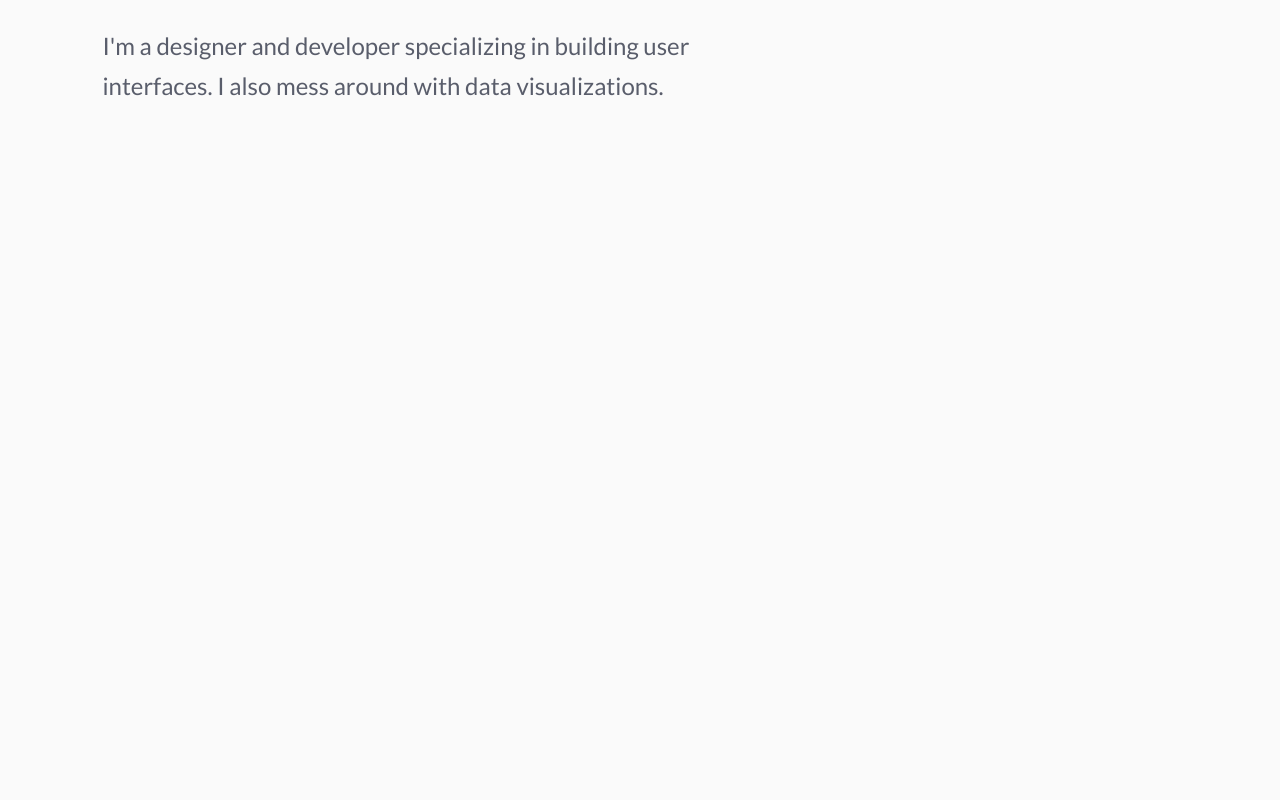
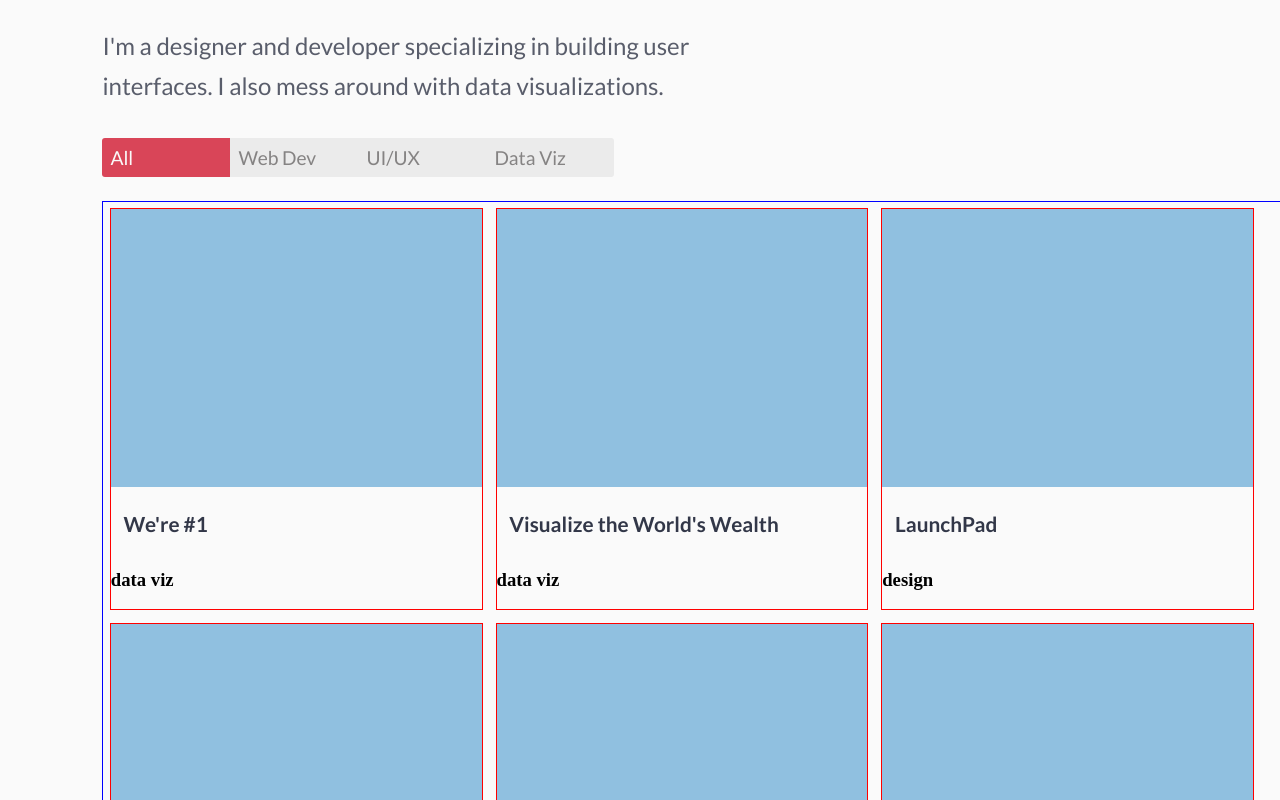
Before and after one commit to sherif-ffs/portfolio_v4, a React (Create React App) app in the folder porto4/: page / in a window 1280 px wide. Shown: the part 540-1340 px from the top of the page. Before the commit the page ends 800 px from the top, so only its background shows below. Built offline with nearby package versions, Linux system fonts and the light colour scheme; the HTML template or start-up script is replaced by a standard one.

Commit message:
render projects

```diff
--- a/porto4/src/App.js
+++ b/porto4/src/App.js
@@ -14,7 +14,7 @@ class App extends React.Component {
       {
         name: "We're #1",
         id: 1,
-        type: 'Data Viz',
+        type: 'data viz',
         tags: ['data vizualization', 'd3.js', 'svg', 'topojson'],
         github: 'https://github.com/sherif-ffs/we-are-number-1.github.io',
         live: 'https://sherif-ffs.github.io/we-are-number-1.github.io/',
--- /dev/null
+++ b/porto4/src/components/work/FilterTabs.js
@@ -0,0 +1,29 @@
+import React from 'react'
+
+import '../../styles/work/filter-tabs.css'
+
+export default class FilterTabs extends React.Component {
+
+    state = {
+        projects: []
+    }
+
+    componentDidMount() {
+        this.setState({
+            projects: this.props.projects
+        })
+    }
+
+    render() {
+        return (
+            <div className="filter-wrappers">
+                <div className="filter-tab active-filter-tab first-tab">
+                    All
+                </div>
+                <div className="filter-tab">Web Dev</div>
+                <div className="filter-tab">UI/UX</div>
+                <div className="filter-tab last-tab">Data Viz</div>
+            </div>
+        )
+    }
+}
--- /dev/null
+++ b/porto4/src/components/work/ProjectCard.js
@@ -0,0 +1,16 @@
+import React from 'react'
+
+import '../../styles/work/project-card.css'
+
+export default class ProjectCard extends React.Component {
+    render() {
+        console.log('this.props: ', this.props)
+        return (
+            <div className="project-card-wrapper">
+                <div className="thumbnail"></div>
+                <h1>{this.props.name}</h1>
+                <h3>{this.props.type}</h3>
+            </div>
+        )
+    }
+}
--- a/porto4/src/components/work/Work.js
+++ b/porto4/src/components/work/Work.js
@@ -1,12 +1,48 @@
 import React from 'react'
 
 import Intro from './Intro'
+import ProjectCard from './ProjectCard'
+import FilterTabs from './FilterTabs'
+
+import '../../styles/work/work.css'
 
 export default class Work extends React.Component {
+    state = {
+        projects: []
+    }
+
+    componentDidMount() {
+        this.setState({
+            projects: this.props.projects
+        })
+    }
     render() {
+        console.log('this.state: ', this.state)
+        console.log('this.props: ', this.props.projects)
+        // let pro
+        let projects
+        if (this.state.projects !== undefined) {
+            projects = this.state.projects.map((project, index) => {
+                return(
+                    <ProjectCard
+                        key={index}
+                        name={project.name}
+                        blurb={project.blurb}
+                        id={project.id}
+                        live={project.live}
+                        type={project.type}
+                        github={project.github}
+                        tags={project.tags}
+                    >
+                    </ProjectCard>
+                )
+                })
+        }
         return (
             <>
                 <Intro></Intro>
+                <FilterTabs projects={this.props.projects}></FilterTabs>
+                <div className="projects-wrappers">{projects}</div>
             </>
         )
     }
--- /dev/null
+++ b/porto4/src/styles/work/filter-tabs.css
@@ -0,0 +1,30 @@
+.filter-wrappers {
+    width: 40vw;
+    height: min-content;
+    margin-left: 8vw;
+    display: flex;
+    flex-direction: row;
+}
+.filter-tab {
+    display: flex;
+    flex: 1;
+    margin: 0;
+    font-size: 1.2rem;
+    padding: .5rem;
+    font-family: 'Avenir','Lato', Helvetica,Arial , sans-serif;
+    background-color: #ebebeb;
+    color: #858383
+}
+.first-tab {
+    border-top-left-radius: 3px;
+    border-bottom-left-radius: 3px;
+}
+.last-tab {
+    border-top-right-radius: 3px;
+    border-bottom-right-radius: 3px;
+}
+.active-filter-tab {
+    background-color: #D94558;
+    font-weight: 500;
+    color: #fafafa;
+}
--- /dev/null
+++ b/porto4/src/styles/work/project-card.css
@@ -0,0 +1,19 @@
+.project-card-wrapper {
+    border: 1px solid red;
+    width: 31.5%;
+    height: 400px;
+    margin: .5vw;
+    display: flex;
+    flex-direction: column;
+}
+.thumbnail {
+    height: 70%;
+    background-color: #90C0E0;
+}
+.project-card-wrapper h1 {
+    font-size: 1.3rem;
+    margin-top: 3vh;
+    margin-left: 1vw;
+    font-family: 'Avenir','Lato', Helvetica,Arial , sans-serif;
+    color: #323748;
+}
--- /dev/null
+++ b/porto4/src/styles/work/work.css
@@ -0,0 +1,9 @@
+.projects-wrappers {
+    border: 1px solid blue;
+    width: 92vw;
+    margin-left: 8vw;
+    margin-top: 3vh;
+    display: flex;
+    flex-direction: row;
+    flex-wrap: wrap;
+}
```
